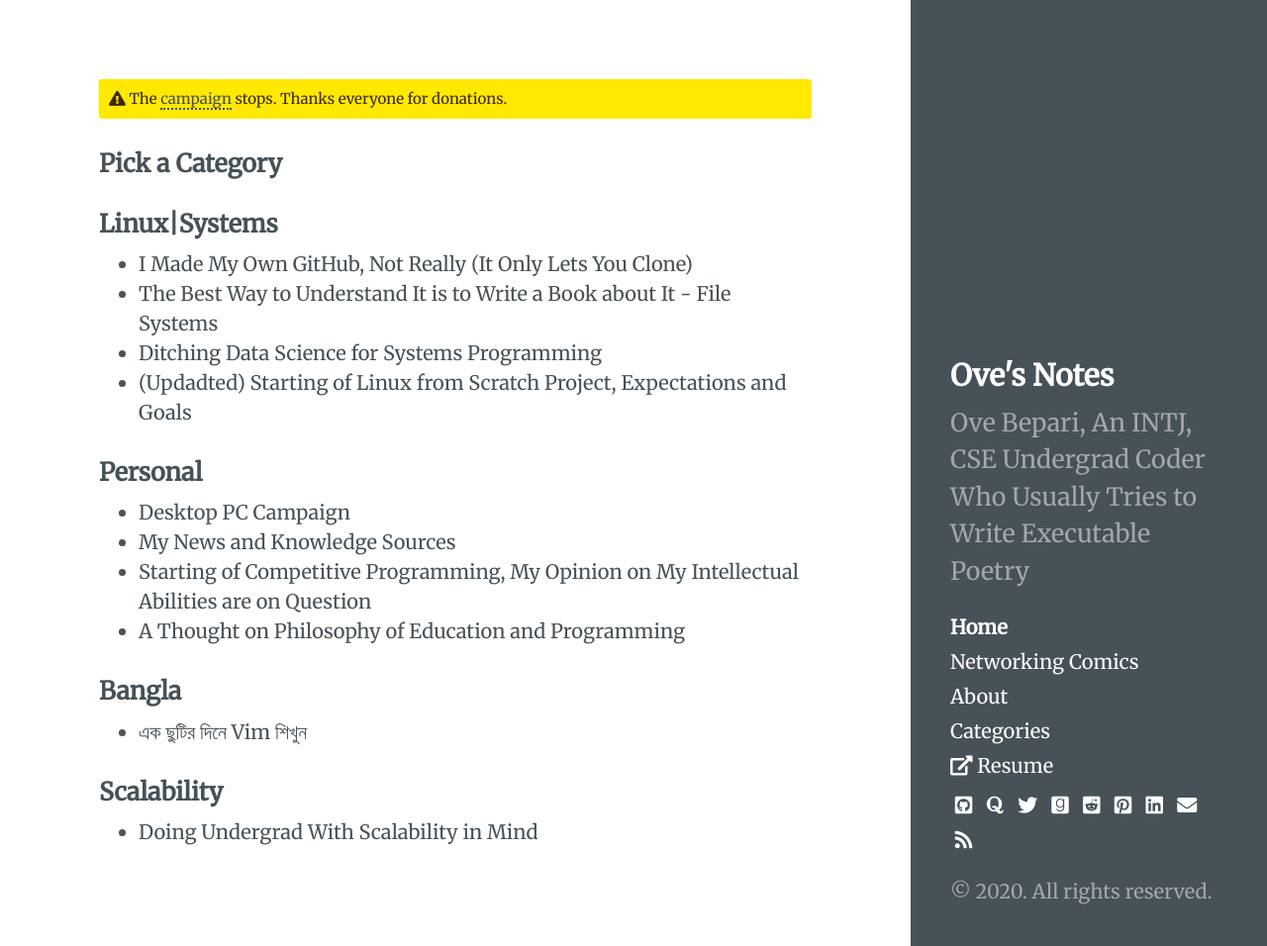
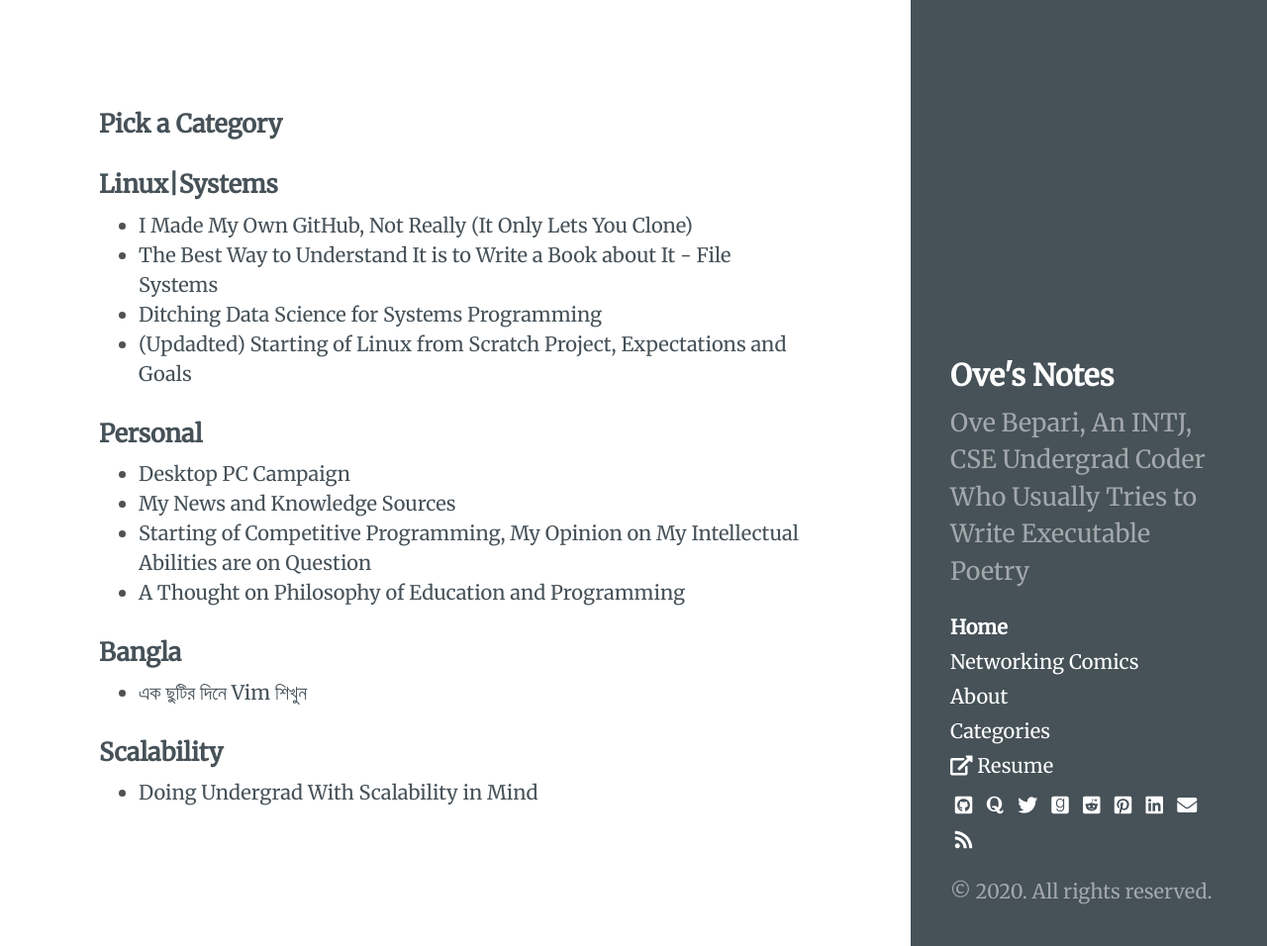
Before and after one commit to ovebepari/ovebepari.github.io, a Jekyll site: the page built from index.html, in a window 1280 px wide and 956 px high. Shown: the whole window at 99% size. Built offline with Jekyll 4.4.1, drawn with Linux system fonts in a browser that asks for light colours.

Commit message:
Updated the _config file, deleted the message

```diff
--- a/_config.yml
+++ b/_config.yml
@@ -25,6 +25,6 @@ author:
 
 
 # For a global message in the head
-message: The <a href="https://ovebepari.github.io/personal/desktop-pc-campaign/">campaign</a> stops. Thanks everyone for donations.
+message:
 
 exclude: []
```
